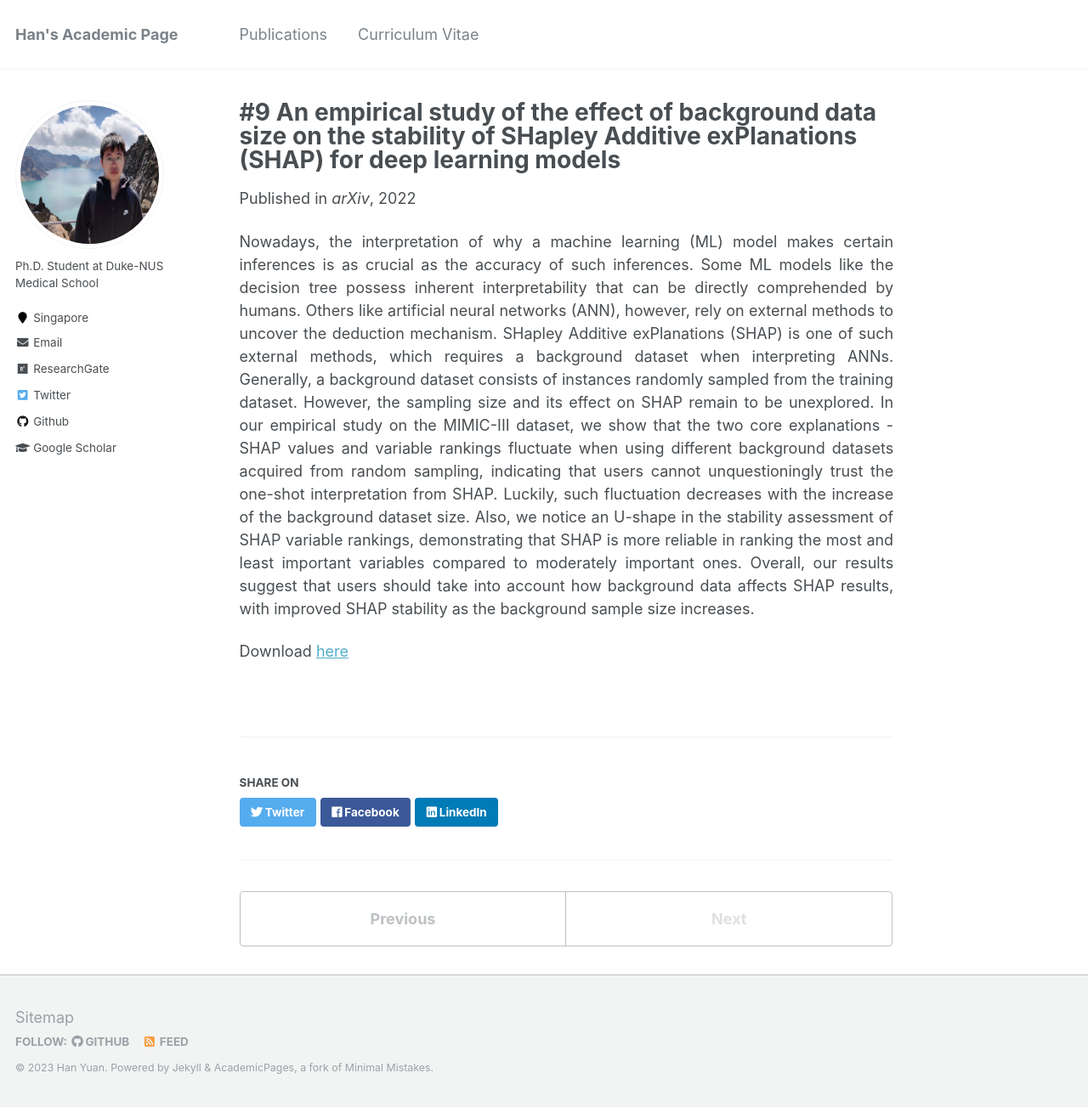
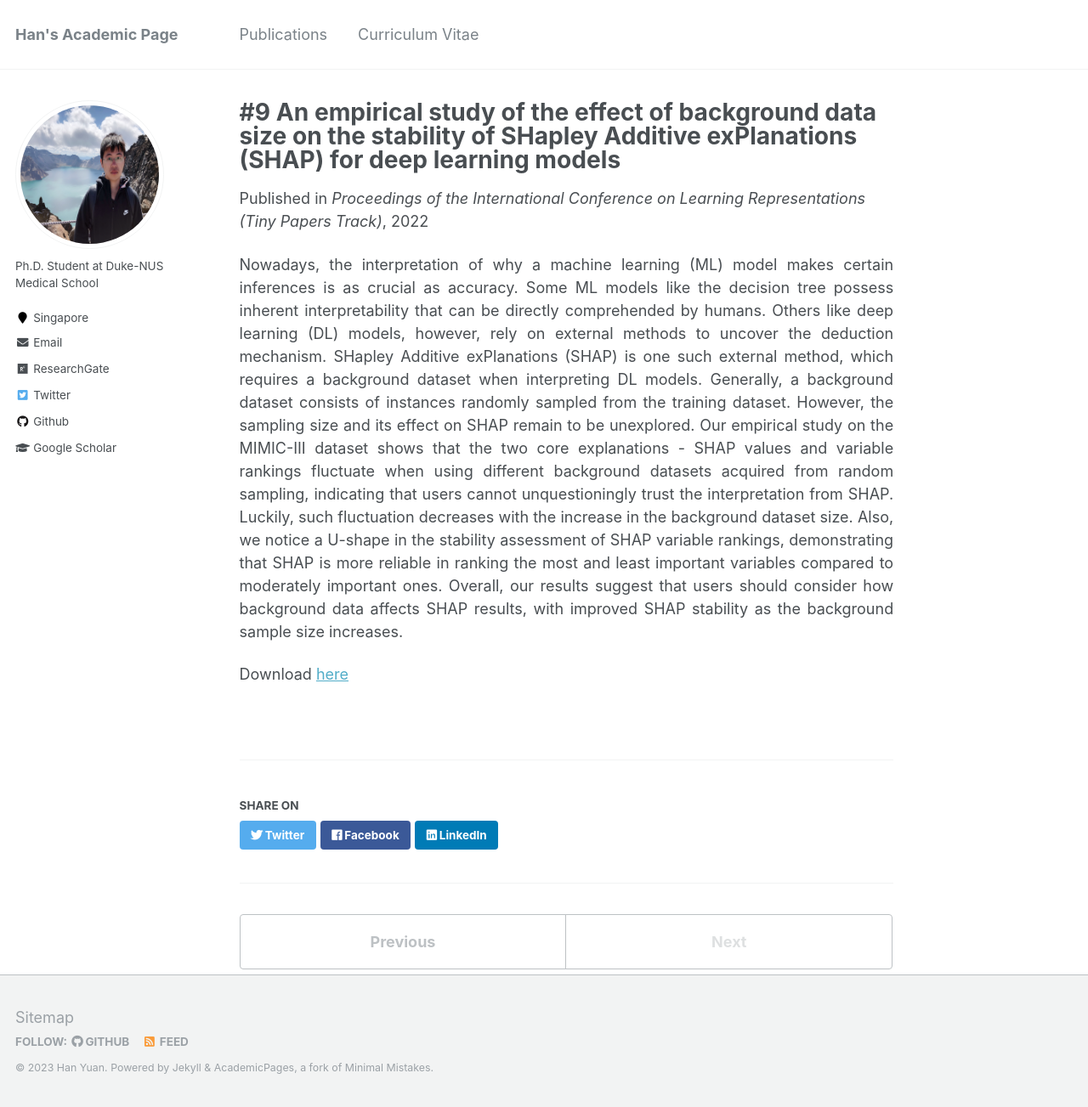
Before and after one commit to Han-Yuan-Med/Han-Yuan-Med.github.io, a Jekyll site: the page built from _publications/SHAP-bg-size.md, in a window 1280 px wide and 1303 px high. Shown: the whole window at 85% size. Built offline with Jekyll 4.4.1, drawn with Linux system fonts in a browser that asks for light colours.

Commit message:
Update SHAP-bg-size.md

```diff
--- a/_publications/SHAP-bg-size.md
+++ b/_publications/SHAP-bg-size.md
@@ -4,9 +4,9 @@ collection: publications
 permalink: /publication/SHAP-bg-size
 excerpt: ''
 date: 2022-04-24
-venue: 'arXiv'
+venue: 'Proceedings of the International Conference on Learning Representations (Tiny Papers Track)'
 paperurl: 'http://han-yuan-med.github.io/files/SHAP-bg-size.pdf'
 ---
-Nowadays, the interpretation of why a machine learning (ML) model makes certain inferences is as crucial as the accuracy of such inferences. Some ML models like the decision tree possess inherent interpretability that can be directly comprehended by humans. Others like artificial neural networks (ANN), however, rely on external methods to uncover the deduction mechanism. SHapley Additive exPlanations (SHAP) is one of such external methods, which requires a background dataset when interpreting ANNs. Generally, a background dataset consists of instances randomly sampled from the training dataset. However, the sampling size and its effect on SHAP remain to be unexplored. In our empirical study on the MIMIC-III dataset, we show that the two core explanations - SHAP values and variable rankings fluctuate when using different background datasets acquired from random sampling, indicating that users cannot unquestioningly trust the one-shot interpretation from SHAP. Luckily, such fluctuation decreases with the increase of the background dataset size. Also, we notice an U-shape in the stability assessment of SHAP variable rankings, demonstrating that SHAP is more reliable in ranking the most and least important variables compared to moderately important ones. Overall, our results suggest that users should take into account how background data affects SHAP results, with improved SHAP stability as the background sample size increases.
+Nowadays, the interpretation of why a machine learning (ML) model makes certain inferences is as crucial as accuracy. Some ML models like the decision tree possess inherent interpretability that can be directly comprehended by humans. Others like deep learning (DL) models, however, rely on external methods to uncover the deduction mechanism. SHapley Additive exPlanations (SHAP) is one such external method, which requires a background dataset when interpreting DL models. Generally, a background dataset consists of instances randomly sampled from the training dataset. However, the sampling size and its effect on SHAP remain to be unexplored. Our empirical study on the MIMIC-III dataset shows that the two core explanations - SHAP values and variable rankings fluctuate when using different background datasets acquired from random sampling, indicating that users cannot unquestioningly trust the interpretation from SHAP. Luckily, such fluctuation decreases with the increase in the background dataset size. Also, we notice a U-shape in the stability assessment of SHAP variable rankings, demonstrating that SHAP is more reliable in ranking the most and least important variables compared to moderately important ones. Overall, our results suggest that users should consider how background data affects SHAP results, with improved SHAP stability as the background sample size increases.
 
 Download [here](http://han-yuan-med.github.io/files/SHAP-bg-size.pdf)
```
